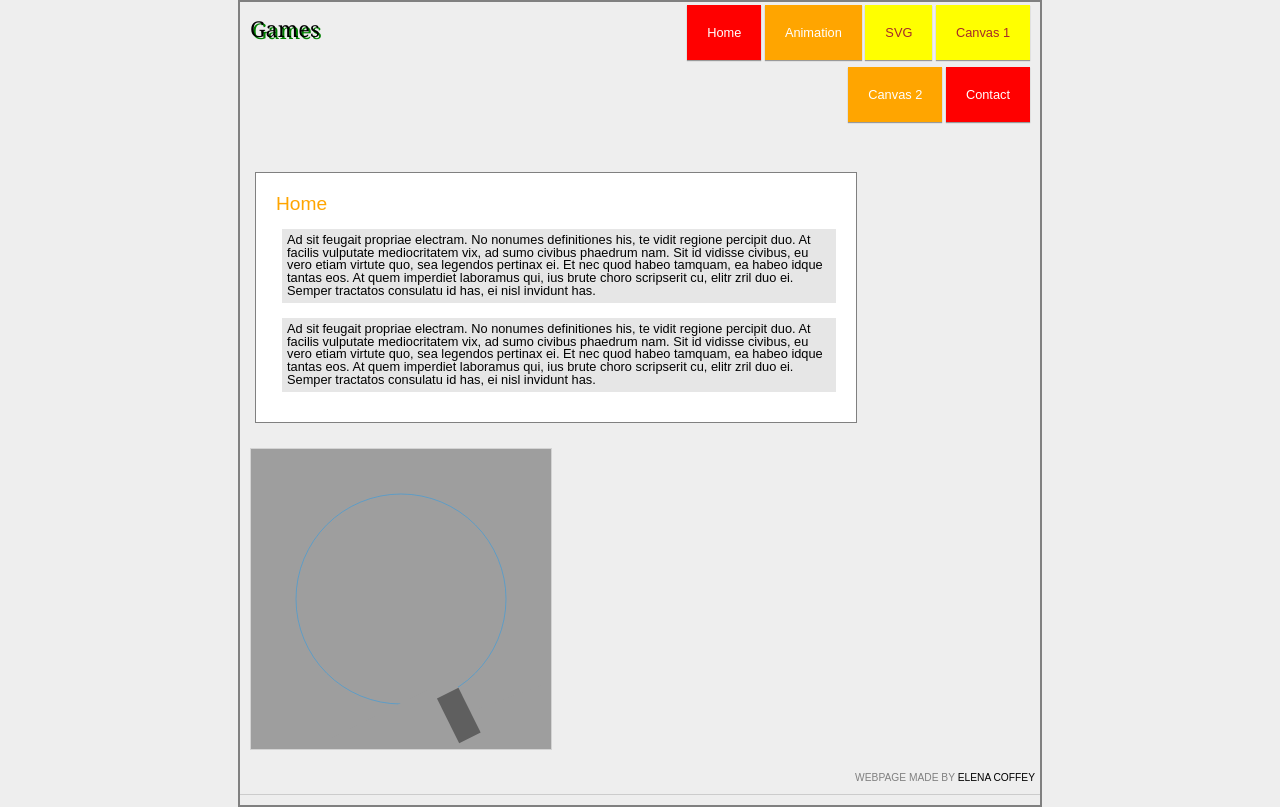
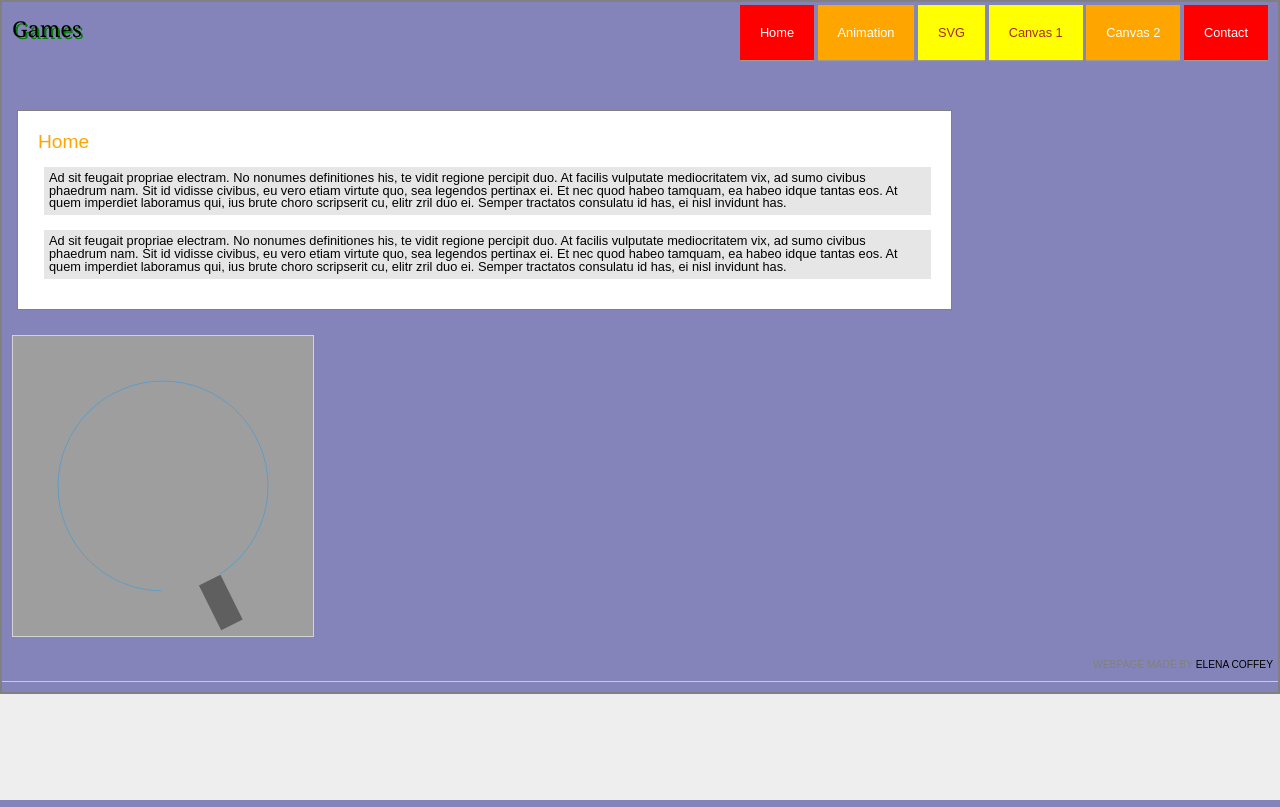
Before and after one commit to ElenaCoffey/Woodconstructors, a PHP site: page /games.html in a window 1280 px wide. Run offline with PHP 8.4, Linux system fonts and the light colour scheme.

Commit message:
added color to #container

```diff
--- a/style.css
+++ b/style.css
@@ -15,7 +15,8 @@ body{    font-family: arial;
 	 margin: 0; background: #eee;
 	 font-weight: normal;
 	}
-#container { width: 800px;
+#container { width: width;
+	     background-color: #8484BA;
              margin: auto;
 	     padding 15px;
 	     border: 2px solid gray;
```
